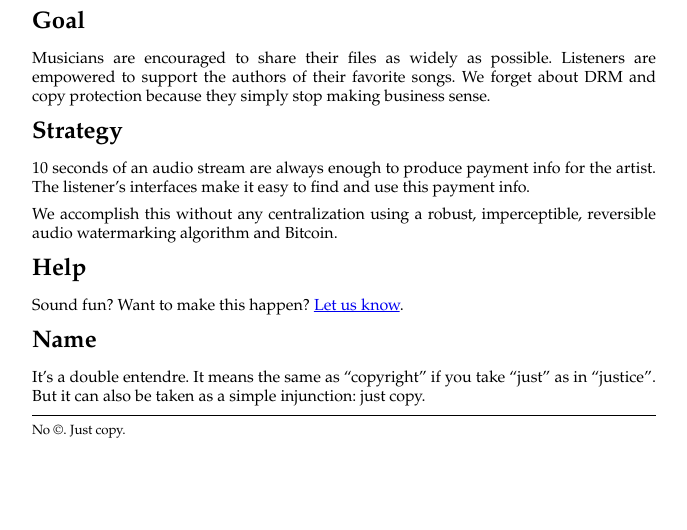
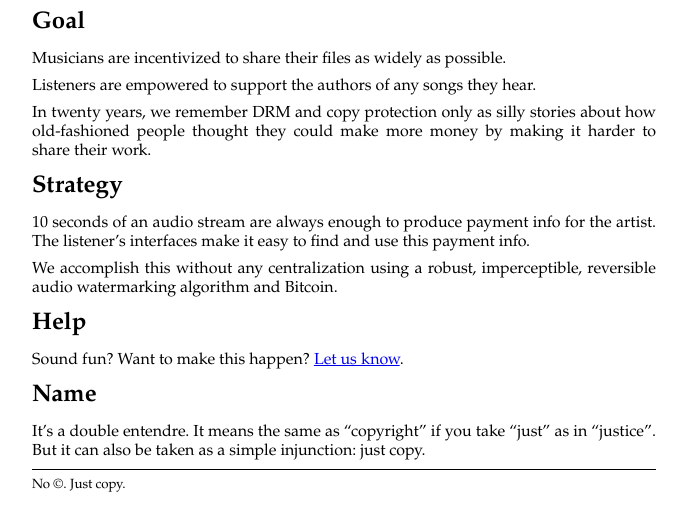
Before and after one commit to mrdomino/justcopy, a plain HTML site: page index.html in a window 1280 px wide. Shown: the part 42-572 px from the top of the page, without its empty margins (296-983 px from the left). Drawn offline with Linux system fonts and the light colour scheme.

Commit message:
Clean up copy

```diff
--- a/index.html
+++ b/index.html
@@ -14,10 +14,11 @@ h2,p{margin:0.5em 0}
 <h1 id="ditto">&rsquo;&rsquo;</h1>
 <hr>
 <h2>Goal</h2>
-<p>Musicians are encouraged to share their files as widely as possible.
-Listeners are empowered to support the authors of their favorite songs. We
-forget about DRM and copy protection because they simply stop making business
-sense.
+<p>Musicians are incentivized to share their files as widely as possible.
+<p>Listeners are empowered to support the authors of any songs they hear.
+<p>In twenty years, we remember DRM and copy protection only as silly stories
+about how old-fashioned people thought they could make more money by making it
+harder to share their work.
 <h2>Strategy</h2>
 <p>10 seconds of an audio stream are always enough to produce payment info for
 the artist. The listener&rsquo;s interfaces make it easy to find and use this
```
